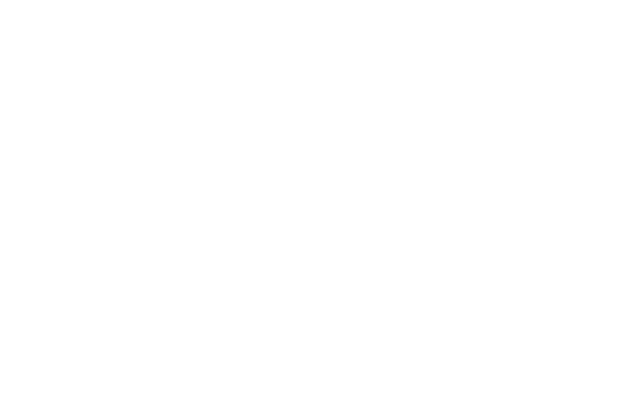
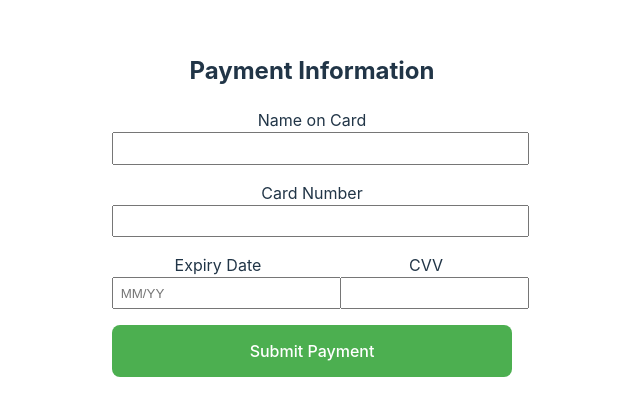
Before and after one commit to bharat-dussa/e-commerce-demo, a React (Vite) app: page /nikita/payment in a window 1280 px wide. Before the commit this address had no page. Shown: the part 195-610 px from the top of the page, without its empty margins (328-968 px from the left). Built offline with nearby package versions, Linux system fonts and the light colour scheme.

Commit message:
changes done

```diff
--- a/src/MainApp.tsx
+++ b/src/MainApp.tsx
@@ -12,7 +12,7 @@
             <Route path='/' element={<App />} />
             <Route path='/product/:id' element={<ProductItem />} />
             <Route path='/cart' element={<CartPage />} />
-            <Route path='/payment' element={<PaymentPage />} />
+            <Route path='nikita/payment' element={<PaymentPage />} />
         </Routes>
     </BrowserRouter>
   )
```
